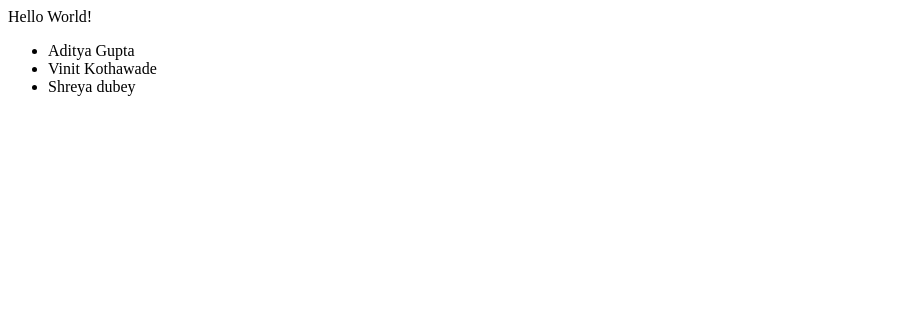
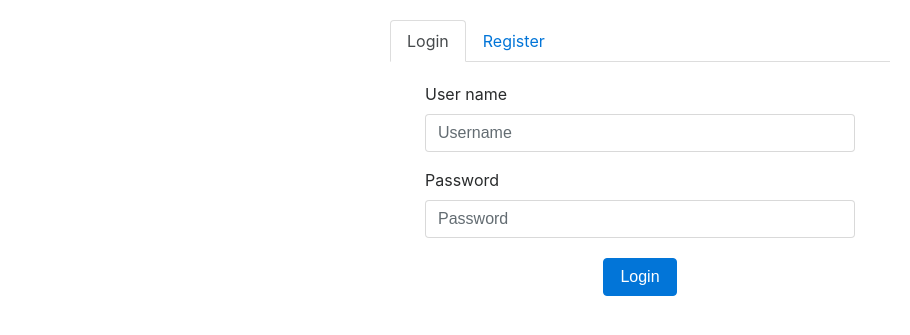
Before and after one commit to adityagupta1089/DBMS-Project, a PHP site: page / in a window 1280 px wide. Shown: the top 335 px of the page, without its empty margins (0-910 px from the left). Run offline with PHP 8.4, Linux system fonts and the light colour scheme; some libraries are stand-ins or nearby versions.

Commit message:
created login and register page

```diff
--- /dev/null
+++ b/css/index.css
@@ -0,0 +1,24 @@
+body {
+    margin: 20px;
+}
+
+.row button {
+    margin: auto;
+}
+
+.row {
+    margin: 20px;
+}
+
+.nav {}
+
+#nav-login-register {
+    width: 500px;
+    margin: 0 auto;
+}
+
+#data-login-register {
+    width: 500px;
+    margin: 0 auto;
+    padding: 20px;
+}
--- a/index.php
+++ b/index.php
@@ -1,24 +1,91 @@
 <html>
 
 <head>
+
+    <meta charset="utf-8">
+    <meta name="viewport" content="width=device-width, initial-scale=1, shrink-to-fit=no">
+    <meta name="description" content="">
+    <meta name="author" content="">
+
     <title>
         CSL301 Project!
     </title>
+
+    <!-- Bootstrap core CSS -->
+    <link rel="stylesheet" href="https://maxcdn.bootstrapcdn.com/bootstrap/4.0.0-beta.3/css/bootstrap.min.css" integrity="sha384-Zug+QiDoJOrZ5t4lssLdxGhVrurbmBWopoEl+M6BdEfwnCJZtKxi1KgxUyJq13dy" crossorigin="anonymous">
+
+    <!-- Custom styles -->
+    <link rel="stylesheet" type="text/css" href="css/index.css">
+
 </head>
 
 <body>
-    Hello World!
-    <ul>
-        <li>
-            Aditya Gupta
-        </li>
-        <li>
-            Vinit Kothawade
-        </li>
-        <li>
-            Shreya dubey
-        </li>
-    </ul>
+    <div class="container">
+
+        <!-- Navigation bar -->
+        <ul class="nav nav-tabs" id="nav-login-register">
+            <li class="nav-item">
+                <a class="nav-link active" data-toggle="tab" href="#login">Login</a>
+            </li>
+            <li class="nav-item">
+                <a class="nav-link" data-toggle="tab" href="#register">Register</a>
+            </li>
+        </ul>
+
+        <!-- Tab contents -->
+        <div class="tab-content" id="data-login-register">
+            <div id="login" class="tab-pane active container">
+                <!-- Login form -->
+                <form id="login-form">
+                    <div>
+                        <div class="form-group">
+                            <label for="name">User name</label>
+                            <input type="text" class="form-control" id="login-name" placeholder="Username">
+                        </div>
+                        <div class="form-group">
+                            <label for="pass">Password</label>
+                            <input type="text" class="form-control" id="login-pass" placeholder="Password">
+                        </div>
+                        <div class="row">
+                            <button class="btn btn-primary">Login</button>
+                        </div>
+                    </div>
+                </form>
+            </div>
+            <div id="register" class="tab-pane container">
+                <!-- Register Form -->
+                <form id="register-form">
+                    <div>
+                        <div class="form-group">
+                            <label for="name">User name</label>
+                            <input type="text" class="form-control" id="register-name" placeholder="Username">
+                        </div>
+                        <div class="form-group">
+                            <label for="pass">Password</label>
+                            <input type="text" class="form-control" id="register-pass" placeholder="Password">
+                        </div>
+                        <div class="radio">
+                            <label><input type="radio" name="post">Student</label>
+                        </div>
+                        <div class="radio">
+                            <label><input type="radio" name="post">Teaching Faculty</label>
+                        </div>
+                        <div class="radio">
+                            <label><input type="radio" name="post">Staff</label>
+                        </div>
+                        <div class="row">
+                            <button class="btn btn-primary">Register</button>
+                        </div>
+                    </div>
+                </form>
+            </div>
+        </div>
+
+        <!-- Bootstap core Javascripts -->
+        <script src="https://code.jquery.com/jquery-3.2.1.slim.min.js" integrity="sha384-KJ3o2DKtIkvYIK3UENzmM7KCkRr/rE9/Qpg6aAZGJwFDMVNA/GpGFF93hXpG5KkN" crossorigin="anonymous"></script>
+        <script src="https://cdnjs.cloudflare.com/ajax/libs/popper.js/1.12.9/umd/popper.min.js" integrity="sha384-ApNbgh9B+Y1QKtv3Rn7W3mgPxhU9K/ScQsAP7hUibX39j7fakFPskvXusvfa0b4Q" crossorigin="anonymous"></script>
+        <script src="https://maxcdn.bootstrapcdn.com/bootstrap/4.0.0-beta.3/js/bootstrap.min.js" integrity="sha384-a5N7Y/aK3qNeh15eJKGWxsqtnX/wWdSZSKp+81YjTmS15nvnvxKHuzaWwXHDli+4" crossorigin="anonymous"></script>
+    </div>
 </body>
 
 </html>
```
